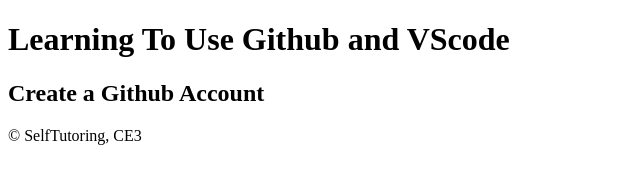
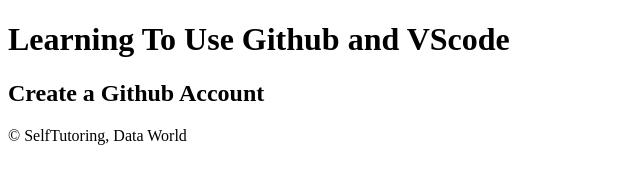
Before and after one commit to chinonsoebere/09Jun2018Repository, a plain HTML site: page index.html in a window 1280 px wide. Shown: the full height of the page, 0-640 px from the left. Drawn offline with Linux system fonts and the light colour scheme.

Commit message:
Modifed apps.js.
added hello world function

```diff
--- a/apps.js
+++ b/apps.js
@@ -0,0 +1,3 @@
+function welcome(){
+    console.log("Hello World");
+};
--- a/index.html
+++ b/index.html
@@ -14,6 +14,6 @@
                 </article>
             </section>
         </main>
-        <footer>&copy SelfTutoring, CE3</footer>
+        <footer>&copy SelfTutoring, Data World</footer>
     </body>
 </html>
```
Also changed, not shown: design.css (added).
